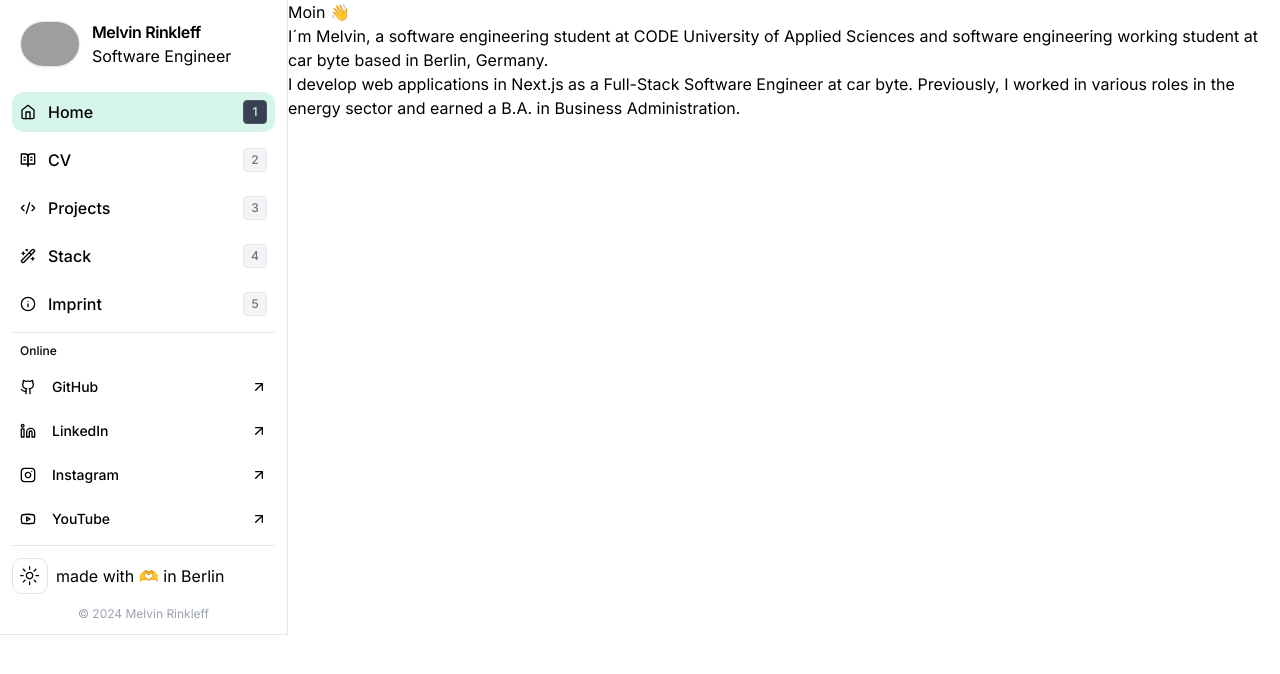
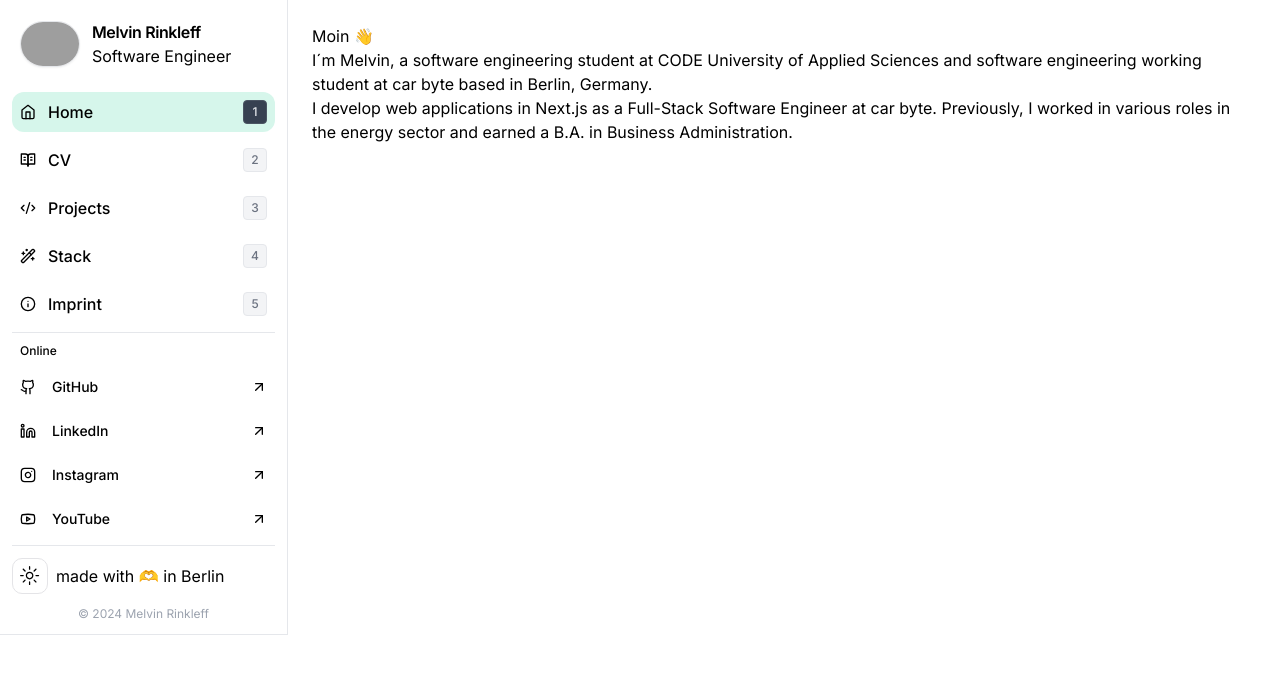
Before and after one commit to Melvin2306/portfolio-page-v2, a Next.js app: page / in a window 1280 px wide. Shown: the top 674 px of the page. Built offline with nearby package versions, Linux system fonts and the light colour scheme; grey boxes are pictures that could not be loaded.

Commit message:
update home

```diff
--- a/src/app/page.tsx
+++ b/src/app/page.tsx
@@ -12,6 +12,7 @@ export default function Home() {
       <div className="content-wrapper">
         <div className="content">
           <PageTitle title="Home" className="lg:hidden" />
+          <div className="p-6">
             <p>
               Moin 👋
               <br />
@@ -26,6 +27,7 @@ export default function Home() {
             </p>
           </div>
         </div>
+      </div>
     </ScrollArea>
   );
 }
```
Lines whose indentation alone changed are shown as unchanged.
